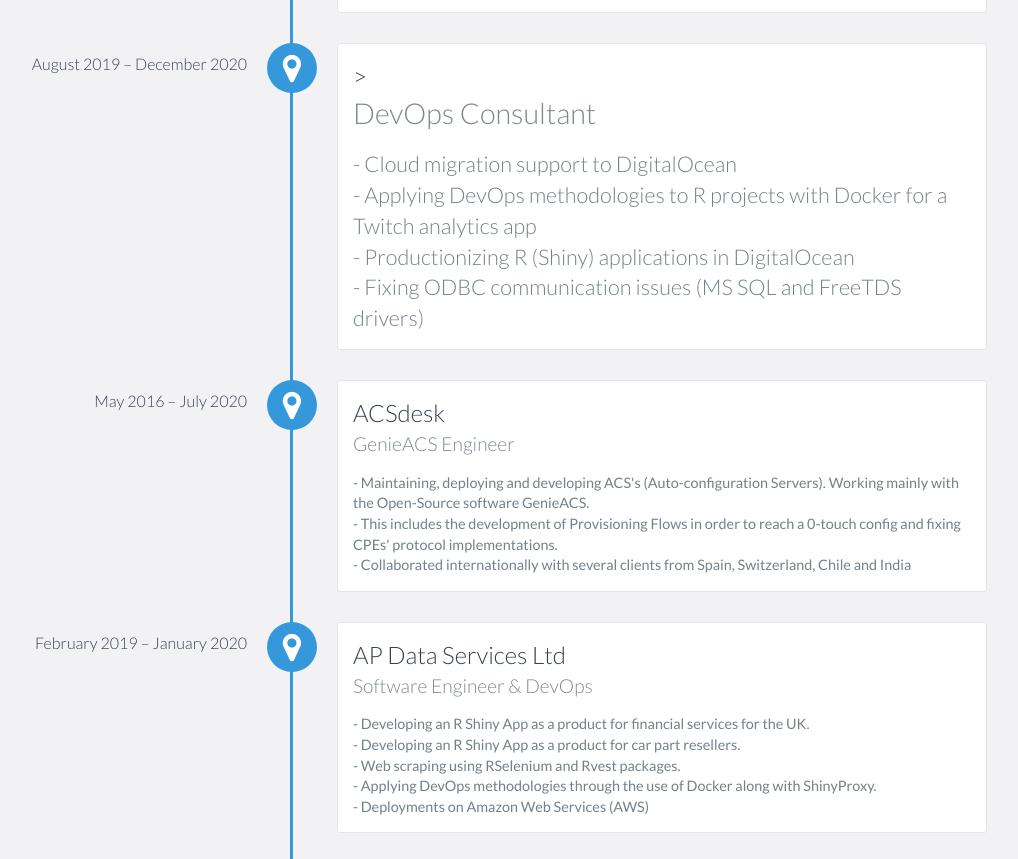
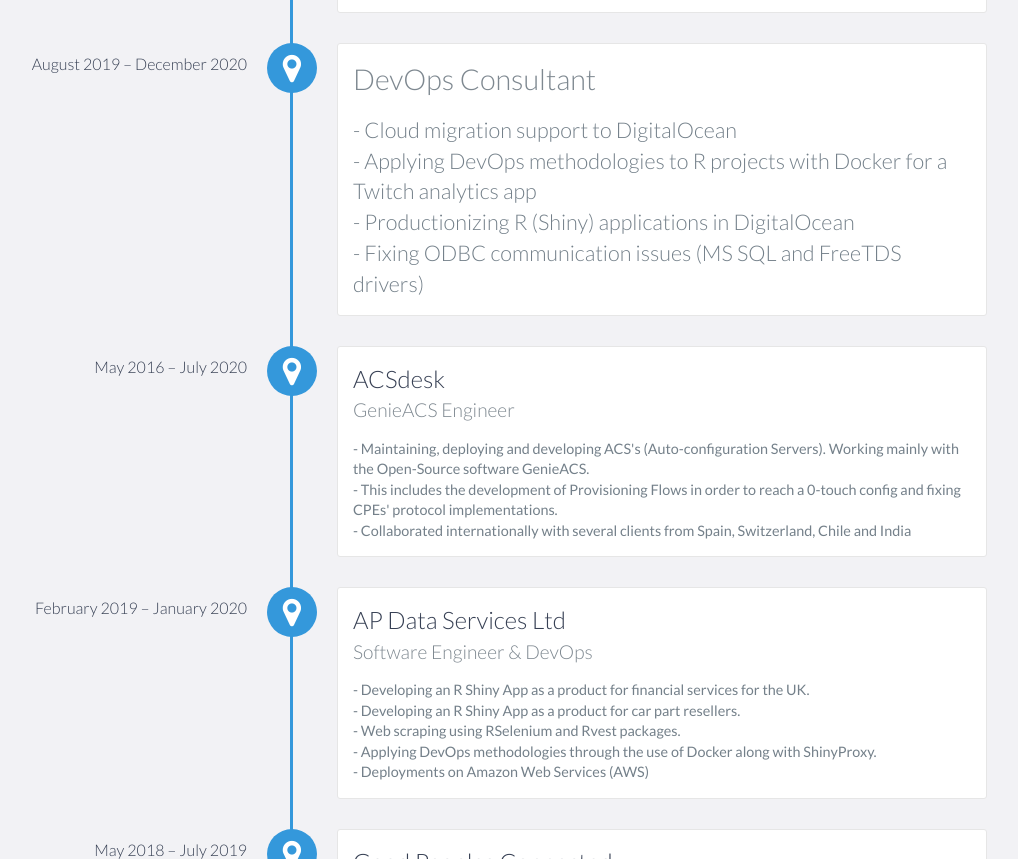
Before and after one commit to GeiserX/geiserx.github.io, a website: page index.html in a window 1280 px wide. Shown: the part 2178-3037 px from the top of the page, without its empty margins (153-1171 px from the left). Drawn offline with nearby package versions, Linux system fonts and the light colour scheme.

Commit message:
Fix typo

```diff
--- a/index.html
+++ b/index.html
@@ -135,7 +135,7 @@
             </div>
 
             <div data-date="August 2019 – December 2020">
-                <h3>><Culture of Insight</h3>
+                <h3><Culture of Insight</h3>
                 <h4>DevOps Consultant</h4>
                 <p>
                     	- Cloud migration support to DigitalOcean
```
